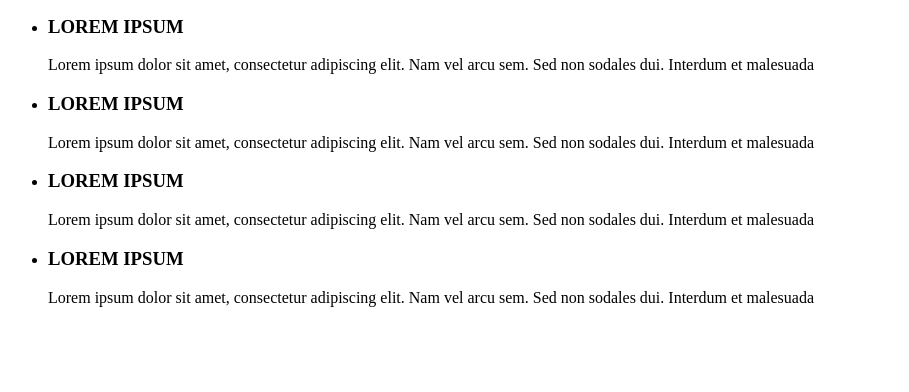
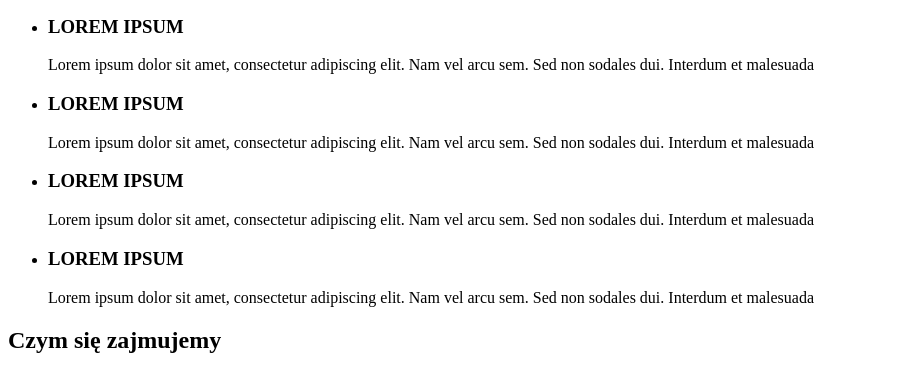
Before and after one commit to SaraMotyka/goit-markup-hw-01, a plain HTML site: page index.html in a window 1280 px wide. Shown: the part 252-644 px from the top of the page, without its empty margins (0-909 px from the left). Drawn offline with Linux system fonts and the light colour scheme.

Commit message:
:first folder images init

```diff
--- a/index.html
+++ b/index.html
@@ -60,6 +60,9 @@
                     </li>
                 </ul>
             </section>
+            <section>
+                <h2>Czym się zajmujemy</h2>
+            </section>
         </main>
         <footer></footer>
     </body>
```
